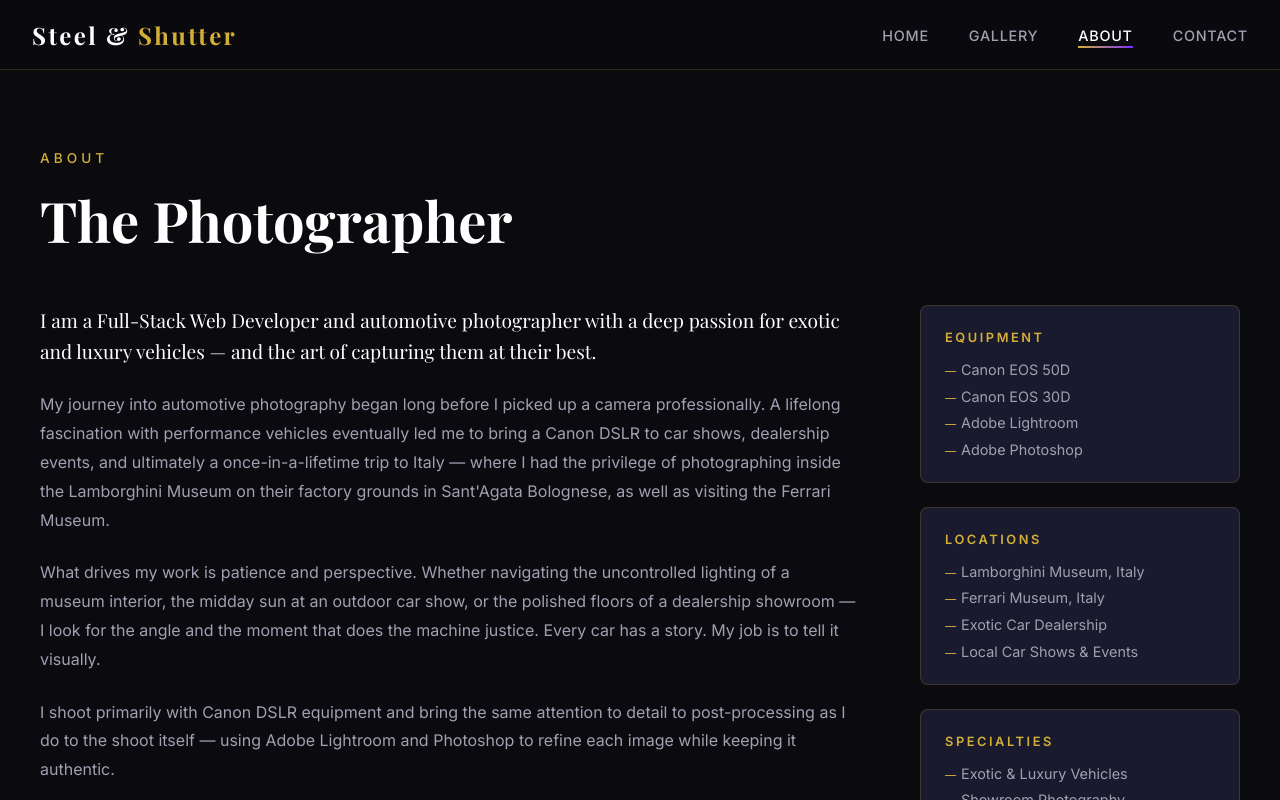
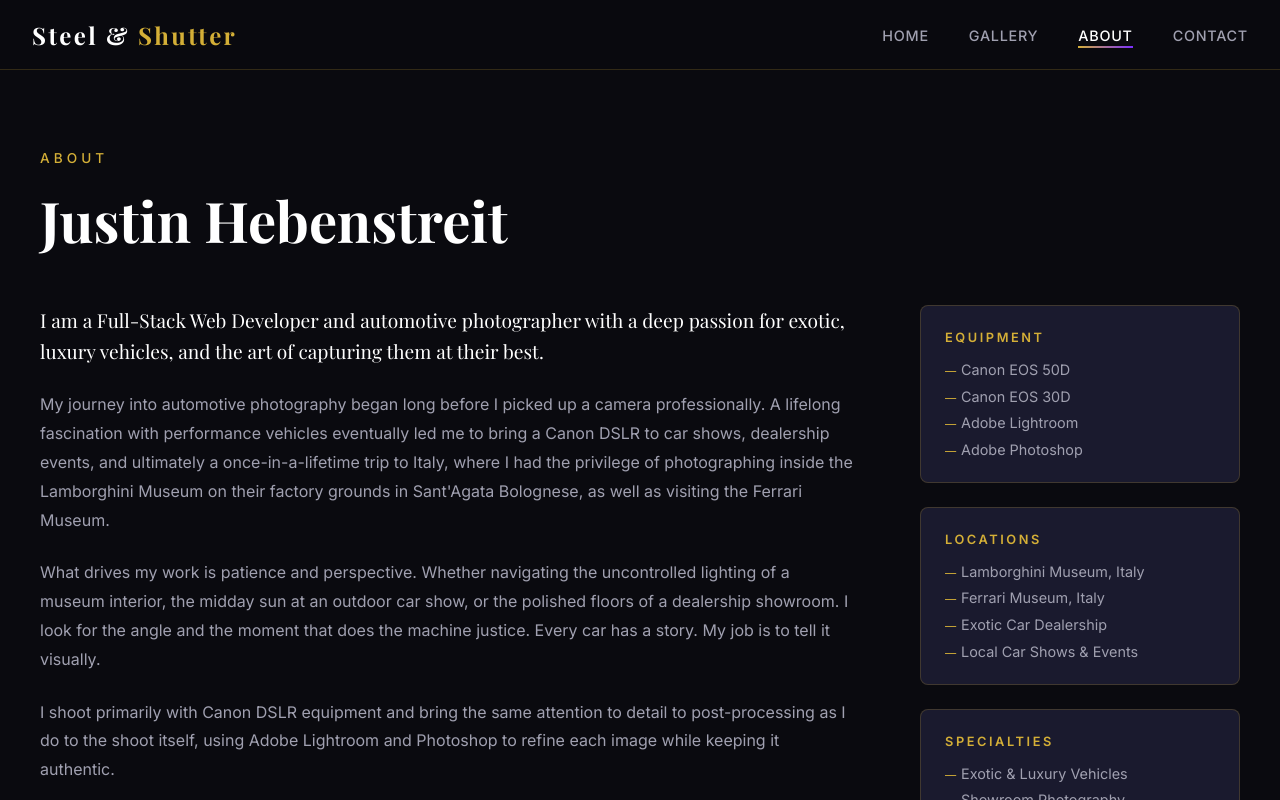
Before and after one commit to JHebenstreit48/automotive-photography-portfolio, an Angular app: page /about in a window 1280 px wide. Shown: the top 800 px of the page. Built offline with nearby package versions, Linux system fonts and the light colour scheme.

Commit message:
updated about me page

```diff
--- a/src/app/pages/about/about.html
+++ b/src/app/pages/about/about.html
@@ -3,21 +3,21 @@
 
     <div class="about__header">
       <p class="about__eyebrow">About</p>
-      <h1 class="about__title">The Photographer</h1>
+      <h1 class="about__title">Justin Hebenstreit</h1>
     </div>
 
     <div class="about__content">
       <div class="about__text">
         <p class="about__lead">
           I am a Full-Stack Web Developer and automotive photographer with a deep passion
-          for exotic and luxury vehicles — and the art of capturing them at their best.
+          for exotic, luxury vehicles, and the art of capturing them at their best.
         </p>
 
         <p>
           My journey into automotive photography began long before I picked up a camera
           professionally. A lifelong fascination with performance vehicles eventually led me
           to bring a Canon DSLR to car shows, dealership events, and ultimately a
-          once-in-a-lifetime trip to Italy — where I had the privilege of photographing
+          once-in-a-lifetime trip to Italy, where I had the privilege of photographing
           inside the Lamborghini Museum on their factory grounds in Sant'Agata Bolognese,
           as well as visiting the Ferrari Museum.
         </p>
@@ -25,14 +25,14 @@
         <p>
           What drives my work is patience and perspective. Whether navigating the
           uncontrolled lighting of a museum interior, the midday sun at an outdoor car show,
-          or the polished floors of a dealership showroom — I look for the angle and the
+          or the polished floors of a dealership showroom. I look for the angle and the
           moment that does the machine justice. Every car has a story. My job is to tell it
           visually.
         </p>
 
         <p>
           I shoot primarily with Canon DSLR equipment and bring the same attention to
-          detail to post-processing as I do to the shoot itself — using Adobe Lightroom
+          detail to post-processing as I do to the shoot itself, using Adobe Lightroom
           and Photoshop to refine each image while keeping it authentic.
         </p>
 
```
